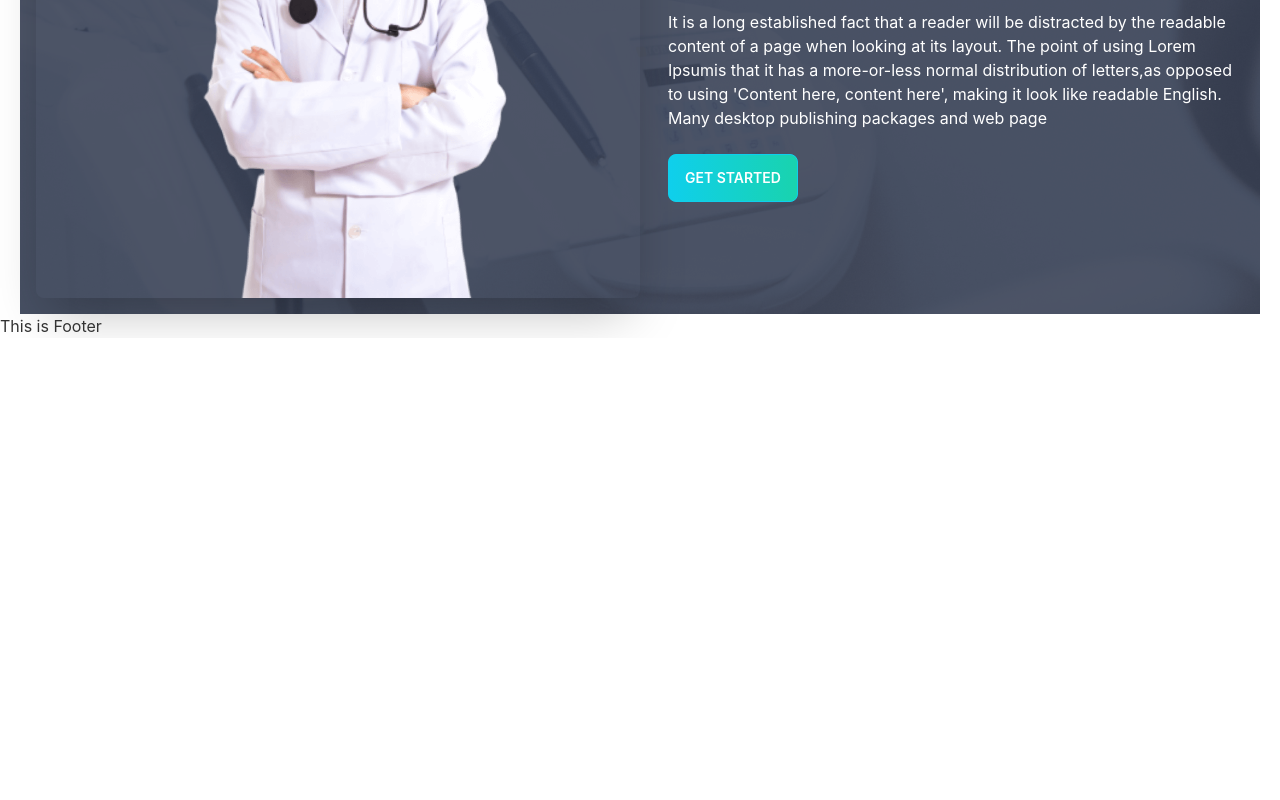
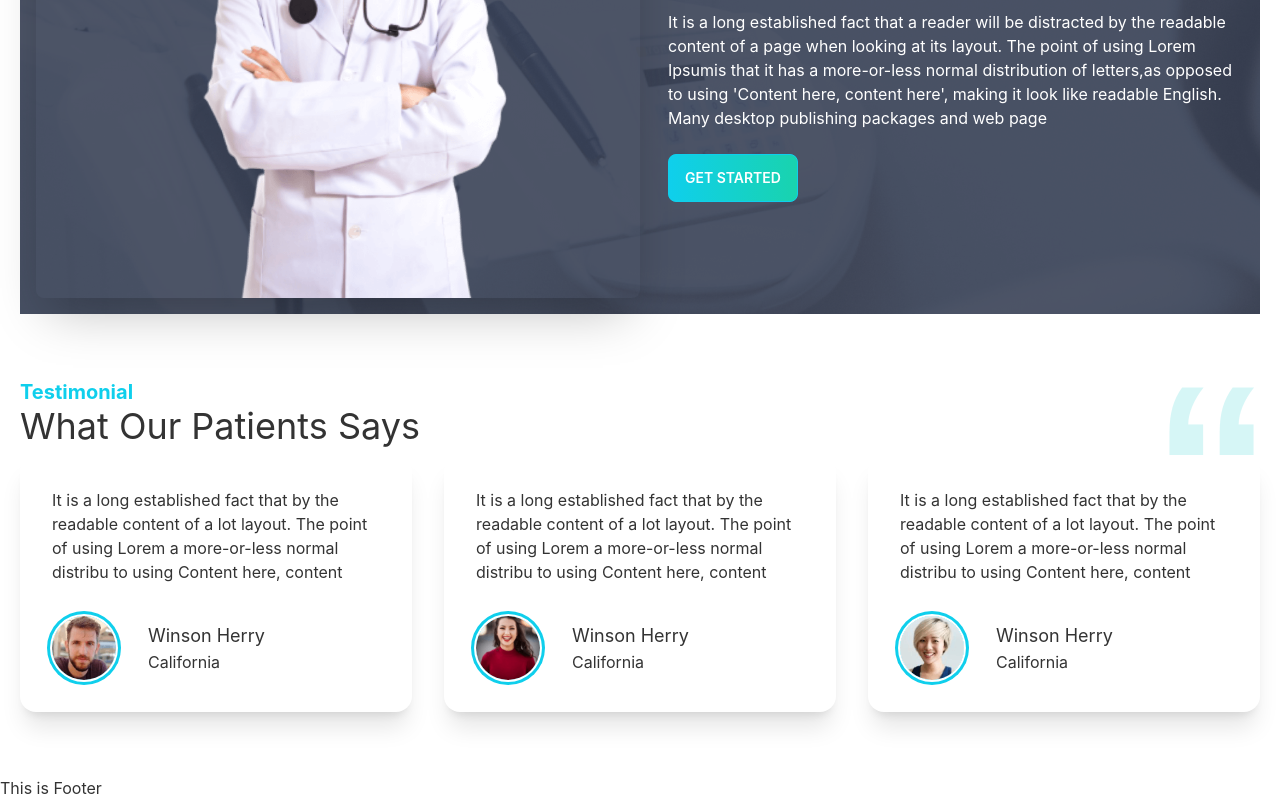
Before and after one commit to zameariislam/dentist-portal-client, a React (Create React App) app: page / in a window 1280 px wide. Shown: the part 2131-2931 px from the top of the page. Before the commit the page ends 2469 px from the top, so only its background shows below. Built offline with nearby package versions, Linux system fonts and the light colour scheme.

Commit message:
testimonial section done

```diff
--- a/src/pages/Home/Home/Home.js
+++ b/src/pages/Home/Home/Home.js
@@ -3,6 +3,7 @@
 import CardsInfo from '../CardsInfo/CardsInfo';
 import MakeAppoinment from '../MakeAppoinment/MakeAppoinment';
 import Services from '../Services/Services';
+import Testimonial from '../Testomonial/Testimonial';
 import Treatment from '../Treatment/Treatment';
 
 
@@ -14,6 +15,7 @@
             <Services />
             <Treatment />
             <MakeAppoinment />
+            <Testimonial/>
 
 
         </div>
--- a/src/pages/Home/MakeAppoinment/MakeAppoinment.js
+++ b/src/pages/Home/MakeAppoinment/MakeAppoinment.js
@@ -8,7 +8,7 @@
     return (
         <div style={{backgroundImage:`url(${appoinment})`}}  className=" bg-base-200  text-white">
             <div className="hero-content flex-col lg:flex-row  gap-x-7">
-                <img src={doctor} alt='' className=" lg:w-1/2 rounded-lg shadow-2xl  -mt-32" />
+                <img src={doctor} alt=''   className=" lg:w-1/2 rounded-lg shadow-2xl  -mt-32   hidden  lg:block" />
                 <div>
                     <h4 className='text-primary text-lg  font-bold' >Appointment</h4>
                     <h1 className="text-4xl font-bold">Make an appointment Today</h1>
--- /dev/null
+++ b/src/pages/Home/Testomonial/Review.js
@@ -0,0 +1,30 @@
+import React from 'react';
+
+const Review = ({ review }) => {
+
+    const { name, image, city, review: userReview } = review
+    return (
+        <div className="card bg-base-100 shadow-xl">
+            <div className="card-body">
+
+                <p>{userReview}</p>
+                <div className="card-actions flex items-center  mt-6">
+                    <div className="avatar mr-6">
+                        <div className="w-16 rounded-full ring ring-primary ring-offset-base-100 ring-offset-2">
+                            <img src={image} alt='' />
+                        </div>
+
+                    </div>
+                    <div>
+                        <h5 className='text-lg'> {name}</h5>
+                        <p>{city}</p>
+
+                    </div>
+
+                </div>
+            </div>
+        </div>
+    );
+};
+
+export default Review;
--- /dev/null
+++ b/src/pages/Home/Testomonial/Testimonial.js
@@ -0,0 +1,73 @@
+import React from 'react';
+import quote from '../../../assets/icons/quote.svg'
+import people1 from '../../../assets/images/people1.png'
+import people2 from '../../../assets/images/people2.png'
+import people3 from '../../../assets/images/people3.png'
+import Review from './Review';
+
+const Testimonial = () => {
+
+
+
+    const reviews = [
+        {
+            id: 1,
+            name: 'Winson Herry',
+            city: 'California',
+            review:`It is a long established fact that by the readable content of a lot layout. The point of using Lorem a more-or-less normal distribu to using Content here, content`,
+            image: people1,
+
+
+
+        },
+        {
+            id: 2,
+            name: 'Winson Herry',
+            city: 'California',
+            review:`It is a long established fact that by the readable content of a lot layout. The point of using Lorem a more-or-less normal distribu to using Content here, content`,
+            image: people2,
+
+
+
+        },
+        {
+            id: 3,
+            name: 'Winson Herry',
+            city: 'California',
+            review:`It is a long established fact that by the readable content of a lot layout. The point of using Lorem a more-or-less normal distribu to using Content here, content`,
+            image: people3,
+
+
+
+        },
+
+    ]
+
+
+    return (
+        <section className='my-16'>
+            <div className='flex  justify-between '>
+                <div>
+                    <h4 className="text-xl  text-primary font-bold">Testimonial</h4>
+                    <h2 className="text-4xl">What Our Patients Says</h2>
+
+                </div>
+                <figure>
+                    <img src={quote} alt=""  className='  sm:w-24 w-48' />
+
+                </figure>
+
+            </div>
+
+            <div   className='grid sm:grid-cols-1 md:grid-cols-2 lg:grid-cols-3 gap-8'>
+                {
+                    reviews.map(review=><   Review key={review.id} review={review}  />)
+                }
+
+            </div>
+
+        </section>
+    );
+};
+
+export default Testimonial;
```
